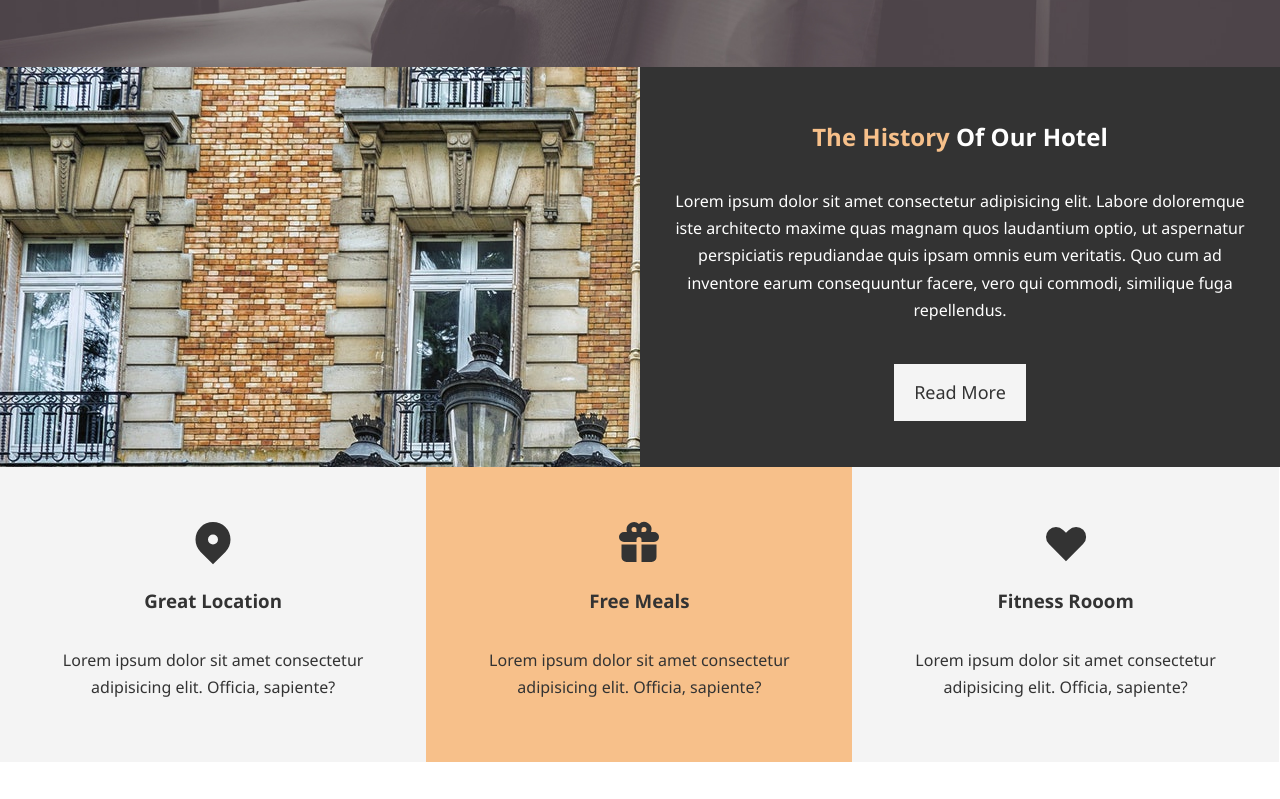
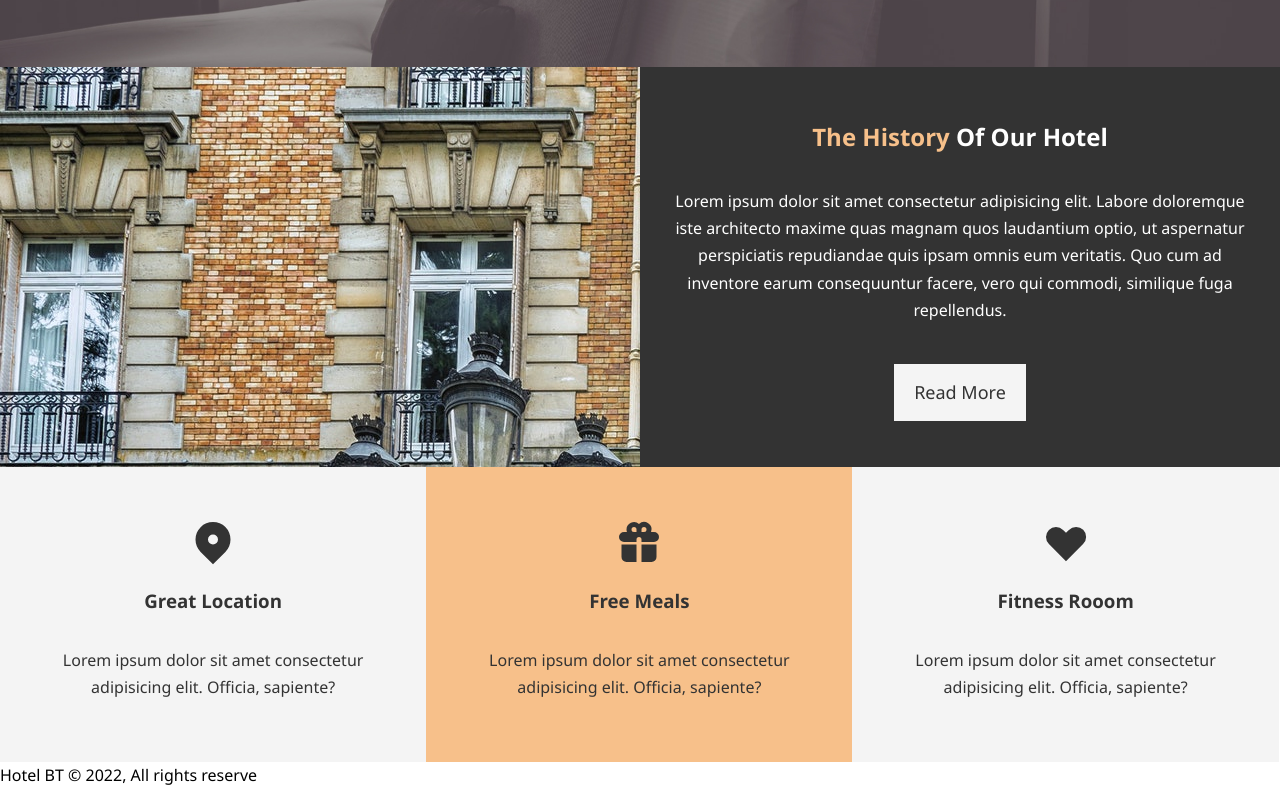
Before and after one commit to kom42ec/floating-hotel, a plain HTML site: page index.html in a window 1280 px wide. Shown: the part 600-1399 px from the top of the page. Before the commit the page ends 1362 px from the top, so only its background shows below. Drawn offline with Linux system fonts and the light colour scheme.

Commit message:
footer added

```diff
--- a/index.html
+++ b/index.html
@@ -117,5 +117,9 @@
         </p>
       </div>
     </section>
+
+    <footer id="main-footer">
+      <p>Hotel BT &copy; 2022, All rights reserve</p>
+    </footer>
   </body>
 </html>
```
